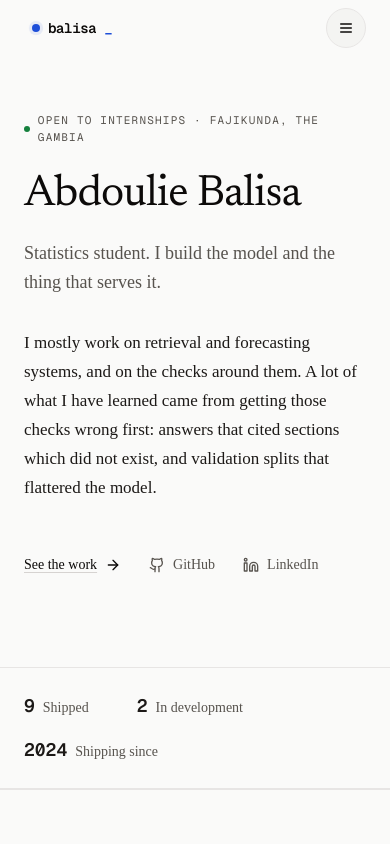
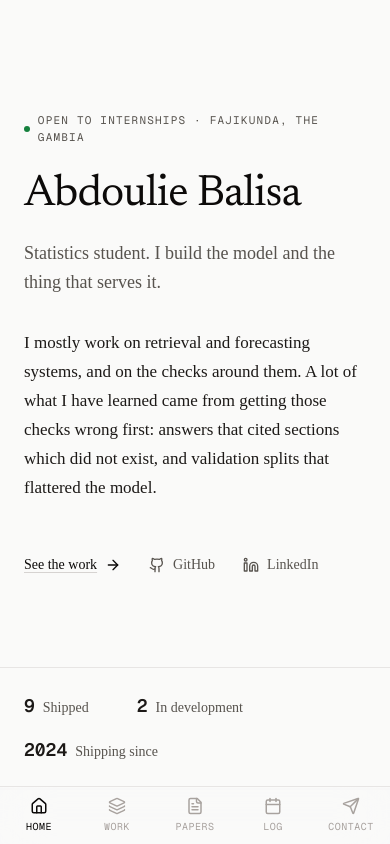
Before and after one commit to Balisa50/Balisa50.github.io, a Next.js app: page / in a window 390 px wide. Shown: the top 844 px of the page. Built offline with nearby package versions, Linux system fonts and the light colour scheme.

Commit message:
feat: bottom nav on mobile, top nav desktop only

```diff
--- a/app/(site)/layout.tsx
+++ b/app/(site)/layout.tsx
@@ -1,37 +1,35 @@
 import { Nav } from "@/components/Nav";
+import { BottomNav } from "@/components/BottomNav";
 import { Footer } from "@/components/Footer";
 
 /**
  * Chrome shared by the intro page and the five routes.
  *
  * This is a route group, so it adds nothing to the URL. It exists because the
- * nav and the footer belong on /, /work, /papers, /stack, /about and /contact
- * and on nothing else. They deliberately do NOT belong on /case-studies/<slug>,
- * which is chrome-free so a study can be shared on its own, so this cannot move
- * up into the root layout.
+ * nav and the footer belong on /, /work, /papers, /build-log, /about and
+ * /contact and on nothing else. They deliberately do NOT belong on
+ * /case-studies/<slug>, which is chrome-free so a study can be shared on its
+ * own, so this cannot move up into the root layout.
  *
- * The column is `min-h-dvh` with the main pane on `flex-1`, which is what keeps
- * the footer at the bottom of the window on a short page. Without it the footer
- * sat immediately under the content and left the rest of the screen empty, so
- * on /stack it landed halfway up the page looking like the page had broken off
- * mid-thought. Splitting the page into routes is what exposed this: every route
- * used to be a section of one long document that was always taller than the
- * window, so nothing was ever short enough for it to show.
+ * Two navs live here. The top Nav is desktop-only; the BottomNav is
+ * mobile-only. Both break on the same `md` boundary so a tablet or phone
+ * never sees both at once.
  *
- * Footer is a sibling of main rather than a child of it, which is also the more
- * honest markup: it is not part of the main content of the document.
- *
- * `id="main"` lives here rather than in each page, because SkipLink targets it
- * and there must be exactly one per document.
+ * main gets bottom padding on mobile so the last section clears the fixed
+ * bottom nav. On desktop the padding is removed and the footer sits normally.
  */
 export default function SiteLayout({ children }: { children: React.ReactNode }) {
   return (
     <div className="flex min-h-dvh flex-col">
       <Nav />
-      <main id="main" className="relative flex flex-1 flex-col">
+      <main
+        id="main"
+        className="relative flex flex-1 flex-col pb-20 md:pb-0"
+      >
         {children}
       </main>
       <Footer />
+      <BottomNav />
     </div>
   );
 }
--- /dev/null
+++ b/components/BottomNav.tsx
@@ -0,0 +1,59 @@
+"use client";
+
+import Link from "next/link";
+import { usePathname } from "next/navigation";
+import { Home, Layers, FileText, Calendar, Send } from "lucide-react";
+
+/**
+ * Mobile-only bottom nav.
+ *
+ * iOS convention: five tabs, icons above short labels, the active tab picked
+ * out by colour rather than a pill or underline. Matches the same breakpoint
+ * as the top nav (md), so on tablets and up the top nav takes over and this
+ * disappears.
+ *
+ * Sits above the safe-area inset on phones with home indicators. Uses
+ * env(safe-area-inset-bottom) so it does not collide with the iOS gesture bar.
+ */
+const LINKS = [
+  { href: "/", label: "Home", Icon: Home },
+  { href: "/work", label: "Work", Icon: Layers },
+  { href: "/papers", label: "Papers", Icon: FileText },
+  { href: "/build-log", label: "Log", Icon: Calendar },
+  { href: "/contact", label: "Contact", Icon: Send },
+] as const;
+
+const normalise = (p: string) => (p !== "/" && p.endsWith("/") ? p.slice(0, -1) : p);
+
+export function BottomNav() {
+  const pathname = usePathname();
+  const current = normalise(pathname || "/");
+
+  return (
+    <nav
+      aria-label="Primary"
+      className="fixed inset-x-0 bottom-0 z-40 md:hidden border-t border-border bg-background/85 backdrop-blur-xl"
+      style={{ paddingBottom: "env(safe-area-inset-bottom)" }}
+    >
+      <ul className="mx-auto grid max-w-md grid-cols-5">
+        {LINKS.map(({ href, label, Icon }) => {
+          const active = current === normalise(href);
+          return (
+            <li key={href}>
+              <Link
+                href={href}
+                aria-current={active ? "page" : undefined}
+                className={`flex flex-col items-center justify-center gap-1 py-2.5 text-[10px] font-mono uppercase tracking-wider transition-colors ${
+                  active ? "text-ink" : "text-text-faint hover:text-text-secondary"
+                }`}
+              >
+                <Icon className="h-[18px] w-[18px]" aria-hidden="true" />
+                <span>{label}</span>
+              </Link>
+            </li>
+          );
+        })}
+      </ul>
+    </nav>
+  );
+}
--- a/components/Nav.tsx
+++ b/components/Nav.tsx
@@ -64,7 +64,7 @@ export function Nav() {
   return (
     <header
       className={cn(
-        "fixed inset-x-0 top-0 z-50 transition-all duration-300",
+        "fixed inset-x-0 top-0 z-50 hidden md:block transition-all duration-300",
         scrolled
           ? "border-b border-rule bg-background/70 backdrop-blur-xl"
           : "border-b border-transparent bg-transparent"
```
